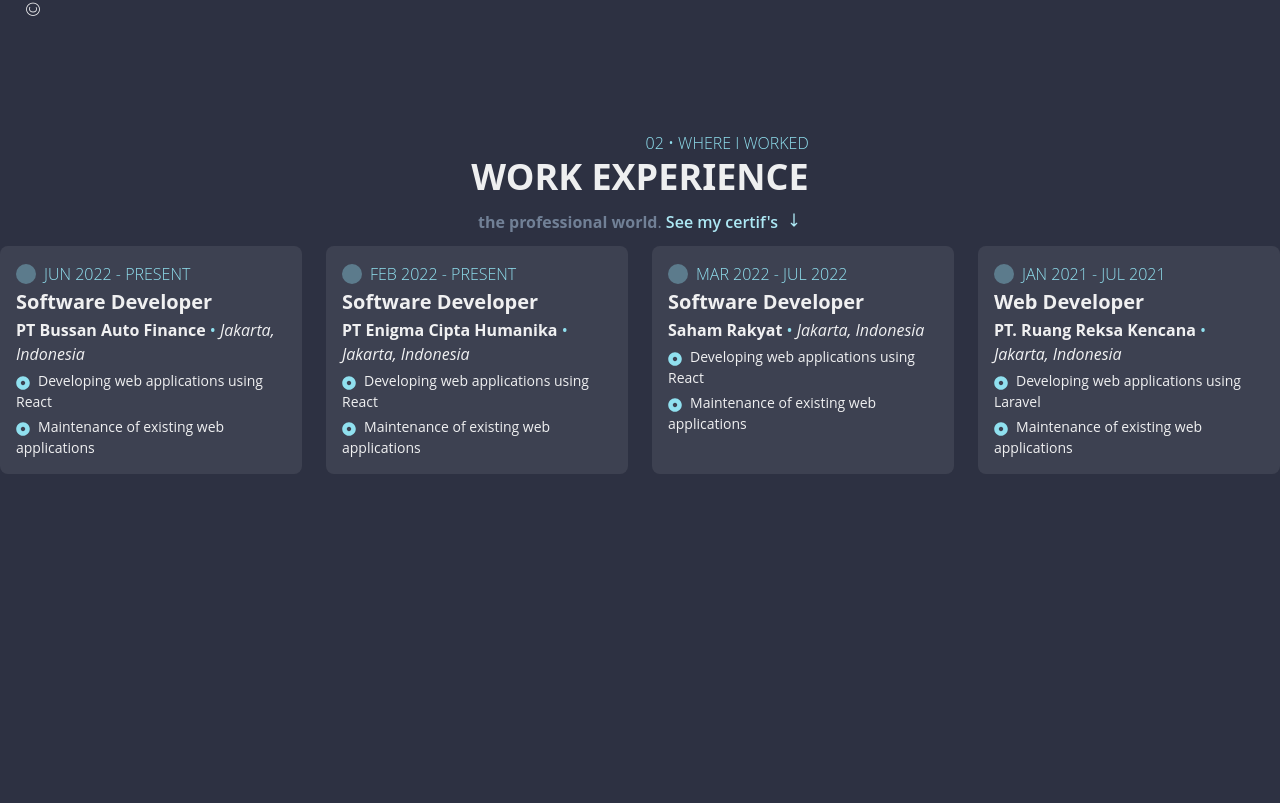
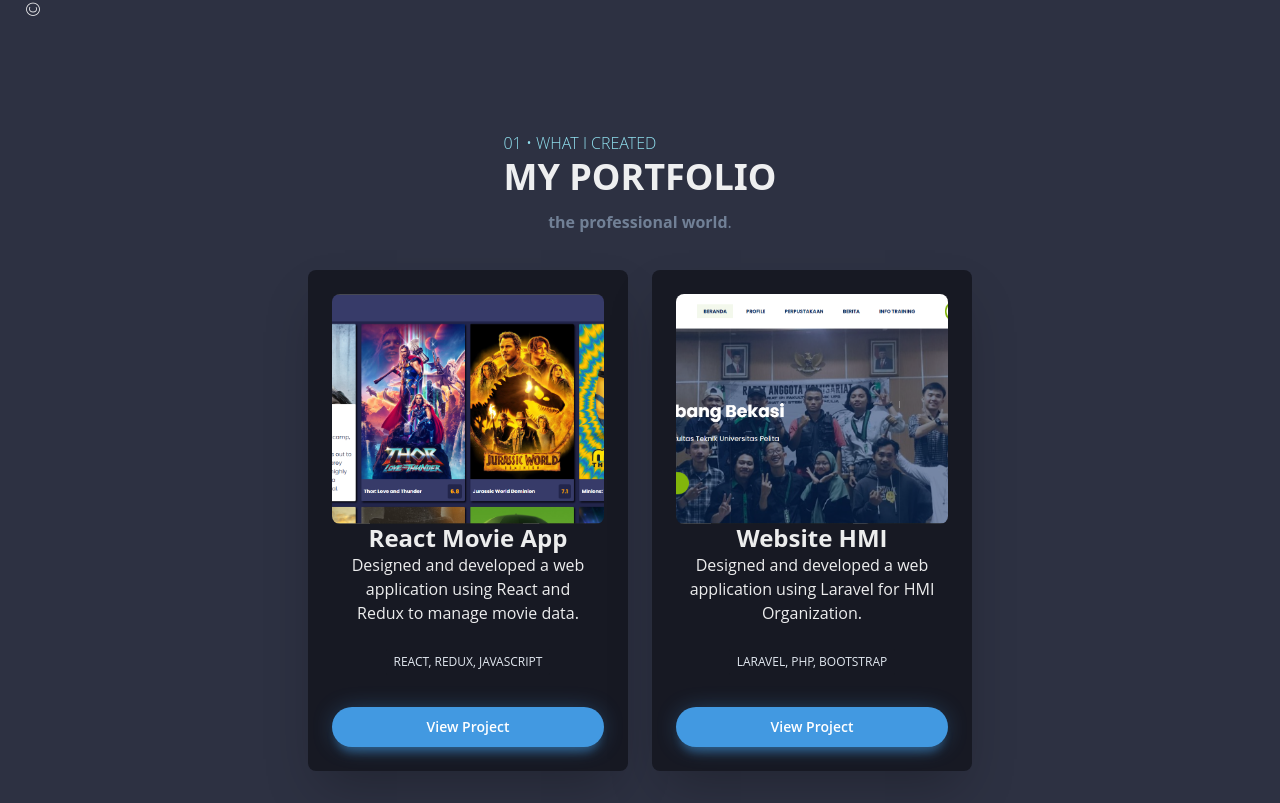
Before and after one commit to Baiim/yaelahbiim, a Next.js app: page /about in a window 1280 px wide. Shown: the part 757-1560 px from the top of the page. Built offline with nearby package versions, Linux system fonts and the light colour scheme.

Commit message:
[UPDATE] new update

```diff
--- a/src/components/about-hero/index.tsx
+++ b/src/components/about-hero/index.tsx
@@ -17,33 +17,33 @@ import {
   TabPanels,
   Tab,
   TabPanel
-} from '@chakra-ui/react'
-import { AnimatePresence, motion, Variants } from 'framer-motion'
-import { useState } from 'react'
-import { LIGHT_BLUE_COLOR, DARK_BLUE_COLOR } from '../constants'
-import SocialMedia from '../social-media'
-import SummaryTitle from '../summary-title'
-import ScrollIdButton from '../scroll-id-button'
-import { Quotes } from '../../types/quotes'
-import quotes from '../../data/quotes'
+} from "@chakra-ui/react"
+import { AnimatePresence, motion, Variants } from "framer-motion"
+import { useState } from "react"
+import { LIGHT_BLUE_COLOR, DARK_BLUE_COLOR } from "../constants"
+import SocialMedia from "../social-media"
+import SummaryTitle from "../summary-title"
+import ScrollIdButton from "../scroll-id-button"
+import { Quotes } from "../../types/quotes"
+import quotes from "../../data/quotes"
 
 const leftVariants: Variants = {
   hidden: {
     x: -30,
     opacity: 0,
     transition: {
-      type: 'tween',
+      type: "tween",
       duration: 0.4,
-      ease: 'easeOut'
+      ease: "easeOut"
     }
   },
   visible: {
     x: 0,
     opacity: 1,
     transition: {
-      type: 'tween',
+      type: "tween",
       duration: 0.4,
-      ease: 'easeOut'
+      ease: "easeOut"
     }
   }
 }
@@ -53,18 +53,18 @@ const avatarVariants: Variants = {
     y: 30,
     opacity: 0,
     transition: {
-      type: 'tween',
+      type: "tween",
       duration: 0.4,
-      ease: 'easeOut'
+      ease: "easeOut"
     }
   },
   visible: {
     y: 0,
     opacity: 1,
     transition: {
-      type: 'tween',
+      type: "tween",
       duration: 0.4,
-      ease: 'easeOut'
+      ease: "easeOut"
     }
   }
 }
@@ -74,19 +74,19 @@ const rightVariants: Variants = {
     x: 30,
     opacity: 0,
     transition: {
-      type: 'tween',
+      type: "tween",
       duration: 0.4,
-      ease: 'easeInOut'
+      ease: "easeInOut"
     }
   },
   visible: {
     x: 0,
     opacity: 1,
     transition: {
-      type: 'tween',
+      type: "tween",
       delay: 0.5,
       duration: 0.4,
-      ease: 'easeInOut'
+      ease: "easeInOut"
     }
   }
 }
@@ -110,12 +110,12 @@ const AboutHero = () => {
   const [index, setIndex] = useState(0)
   const sendRandomQuotes = () => {
     const { description } = quotes[index] as Quotes
-    console.log('check', description)
+    console.log("check", description)
     toast({
       description: description,
-      position: 'top',
-      variant: 'top-accent',
-      status: 'info',
+      position: "top",
+      variant: "top-accent",
+      status: "info",
       duration: 5000,
       isClosable: true
     })
@@ -129,37 +129,37 @@ const AboutHero = () => {
   return (
     <AnimatePresence exitBeforeEnter>
       <Stack
-        w="100%"
-        minH="100vh"
-        justify="center"
-        align="center"
+        w='100%'
+        minH='100vh'
+        justify='center'
+        align='center'
         spacing={4}
-        direction={{ base: 'column', md: 'row' }}
+        direction={{ base: "column", md: "row" }}
       >
         <MotionStack
           variants={leftVariants}
-          initial="hidden"
-          animate="visible"
-          exit="hidden"
-          w={{ base: '100%', md: '33%' }}
+          initial='hidden'
+          animate='visible'
+          exit='hidden'
+          w={{ base: "100%", md: "33%" }}
           spacing={8}
-          align={{ base: 'center', md: 'start' }}
+          align={{ base: "center", md: "start" }}
         >
           <Heading
-            as="h1"
-            fontSize="4xl"
-            textAlign={{ base: 'center', md: 'left' }}
-            lineHeight="6"
-            fontFamily="poppins"
+            as='h1'
+            fontSize='4xl'
+            textAlign={{ base: "center", md: "left" }}
+            lineHeight='6'
+            fontFamily='poppins'
           >
             Sektiawan Bimo Prihpambudi
             <MotionText
-              as="span"
-              fontSize="5rem"
-              fontWeight="extrabold"
+              as='span'
+              fontSize='5rem'
+              fontWeight='extrabold'
               color={mode(LIGHT_BLUE_COLOR, DARK_BLUE_COLOR)}
               variants={variants}
-              animate="animate"
+              animate='animate'
             >
               .
             </MotionText>
@@ -173,27 +173,27 @@ const AboutHero = () => {
         </MotionStack>
         <MotionStack
           variants={avatarVariants}
-          initial="hidden"
-          animate="visible"
-          exit="hidden"
+          initial='hidden'
+          animate='visible'
+          exit='hidden'
           spacing={-1}
-          w={{ base: '100%', md: '34%' }}
+          w={{ base: "100%", md: "34%" }}
         >
           <Image
-            alt="Avatar image"
-            w="75%"
+            alt='Avatar image'
+            w='75%'
             h={{ base: 400, lg: 400 }}
-            fit="cover"
-            src="/images/cosmos.png"
+            fit='cover'
+            src='/images/photo.png'
             fallback={<Skeleton h={{ base: 400, lg: 400 }} />}
           />
-          <Tooltip label="See random quotes ..." hasArrow>
+          <Tooltip label='See random quotes ...' hasArrow>
             <Button
-              w="75%"
-              variant="solid"
-              colorScheme="hakka"
+              w='75%'
+              variant='solid'
+              colorScheme='hakka'
               onClick={sendRandomQuotes}
-              fontFamily="Poppins"
+              fontFamily='Poppins'
             >
               Frontend Developer
             </Button>
@@ -201,33 +201,33 @@ const AboutHero = () => {
         </MotionStack>
         <MotionStack
           variants={rightVariants}
-          initial="hidden"
-          animate="visible"
-          exit="hidden"
-          w={{ base: '100%', md: '33%' }}
+          initial='hidden'
+          animate='visible'
+          exit='hidden'
+          w={{ base: "100%", md: "33%" }}
           spacing={4}
-          align={{ base: 'center', md: 'end' }}
+          align={{ base: "center", md: "end" }}
         >
           <VStack
             spacing={-2}
             color={mode(LIGHT_BLUE_COLOR, DARK_BLUE_COLOR)}
-            align={{ base: 'center', md: 'end' }}
+            align={{ base: "center", md: "end" }}
           >
-            <SummaryTitle number={1} title="Introduction" />
-            <Heading fontSize="3xl" fontFamily="Poppins">
+            <SummaryTitle number={1} title='Introduction' />
+            <Heading fontSize='3xl' fontFamily='Poppins'>
               Frontend Developer
             </Heading>
           </VStack>
           <Text
-            color="gray.500"
-            textAlign={{ base: 'center', md: 'end' }}
-            fontFamily="Poppins"
+            color='gray.500'
+            textAlign={{ base: "center", md: "end" }}
+            fontFamily='Poppins'
           >
             A passionate <strong>developer</strong> having an experience of
-            building <strong>smart</strong> and <strong>scalable</strong>{' '}
+            building <strong>smart</strong> and <strong>scalable</strong>{" "}
             websites with a great <strong>user experience</strong>.
           </Text>
-          <ScrollIdButton text="Learn more" id="experiences" />
+          <ScrollIdButton text='Learn more' id='experiences' />
         </MotionStack>
       </Stack>
     </AnimatePresence>
--- a/src/components/logo/index.tsx
+++ b/src/components/logo/index.tsx
@@ -3,11 +3,11 @@ import {
   Link,
   Text,
   TextProps,
-  useColorModeValue as mode,
-} from "@chakra-ui/react";
-import { motion, Variants } from "framer-motion";
-import NextLink from "next/link";
-import DarkModeSwitch from "../dark-mode";
+  useColorModeValue as mode
+} from "@chakra-ui/react"
+import { motion, Variants } from "framer-motion"
+import NextLink from "next/link"
+import DarkModeSwitch from "../dark-mode"
 
 const variants: Variants = {
   animate: {
@@ -16,12 +16,12 @@ const variants: Variants = {
       delay: 0.25,
       duration: 1,
       repeat: Infinity,
-      ease: [0.15, 0.85, 0.15, 0.85],
-    },
-  },
-};
+      ease: [0.15, 0.85, 0.15, 0.85]
+    }
+  }
+}
 
-const MotionText = motion<TextProps>(Text);
+const MotionText = motion<TextProps>(Text)
 
 const Logo = () => {
   return (
@@ -32,15 +32,15 @@ const Logo = () => {
         animate={{ y: 0, opacity: 1 }}
         transition={{
           duration: 0.4,
-          type: "ease",
+          type: "ease"
         }}
         whileHover={{ scale: 1.05 }}
         whileTap={{ scale: 0.95 }}
       >
-        <NextLink href="/" passHref>
+        <NextLink href='/' passHref>
           <Link
-            as="h1"
-            fontSize="3xl"
+            as='h1'
+            fontSize='3xl'
             fontFamily={["Berkshire Swash"]}
             _hover={{ textDecoration: "none" }}
           >
@@ -49,16 +49,16 @@ const Logo = () => {
         </NextLink>
       </motion.div>
       <MotionText
-        fontSize="3xl"
-        fontWeight="extrabold"
-        color="#ADE8F4"
+        fontSize='3xl'
+        fontWeight='extrabold'
+        color='#ADE8F4'
         variants={variants}
-        animate="animate"
+        animate='animate'
       >
-        🐱
+        #
       </MotionText>
     </HStack>
-  );
-};
+  )
+}
 
-export default Logo;
+export default Logo
--- a/src/components/project-card/index.tsx
+++ b/src/components/project-card/index.tsx
@@ -7,7 +7,8 @@ import {
   Image,
   Stack,
   Text,
-  useColorModeValue as mode
+  useColorModeValue as mode,
+  Badge
 } from "@chakra-ui/react"
 import NextLink from "next/link"
 
@@ -24,40 +25,15 @@ type Props = {
 
 const ProjectCard = ({ image, title, description, stack, link }: Projects) => {
   return (
-    <Center py={12}>
+    <Center py={6}>
       <Box
-        role={"group"}
-        p={6}
-        maxW={"330px"}
+        maxW={"320px"}
         w={"full"}
-        bg={mode(LIGHT_CARD_COLOR, DARK_CARD_COLOR)}
+        bg={mode("white", "gray.900")}
         boxShadow={"2xl"}
         rounded={"lg"}
-        pos={"relative"}
-        zIndex={1}
-      >
-        <Box
-          rounded={"lg"}
-          mt={-12}
-          pos={"relative"}
-          height={"230px"}
-          _after={{
-            transition: "all .3s ease",
-            content: '""',
-            w: "full",
-            h: "full",
-            pos: "absolute",
-            top: 5,
-            left: 0,
-            backgroundImage: { image },
-            filter: "blur(15px)",
-            zIndex: -1
-          }}
-          _groupHover={{
-            _after: {
-              filter: "blur(20px)"
-            }
-          }}
+        p={6}
+        textAlign={"center"}
       >
         <Image
           rounded={"lg"}
@@ -66,27 +42,45 @@ const ProjectCard = ({ image, title, description, stack, link }: Projects) => {
           objectFit={"cover"}
           src={image}
         />
-        </Box>
-        <Stack pt={10} align={"center"}>
-          <Text color={"gray.500"} fontSize={"sm"} textTransform={"uppercase"}>
-            {stack.map(({ stack }) => stack).join(", ")}
-          </Text>
-          <Heading fontSize={"2xl"} fontFamily={"body"} fontWeight={500}>
+        <Heading fontSize={"2xl"} fontFamily={"body"}>
           {title}
         </Heading>
-          <Text fontSize={"md"}>{description}</Text>
-          <Stack direction={"row"} align={"center"}>
-            <NextLink href={link} passHref>
+        <Text textAlign={"center"} px={3}>
+          {description}
+        </Text>
+
+        <Stack align={"center"} justify={"center"} direction={"row"} mt={6}>
+          <Badge
+            px={2}
+            py={1}
+            bg={mode("white", "gray.900")}
+            fontWeight={"400"}
+          >
+            {stack.map(({ stack }) => stack).join(", ")}
+          </Badge>
+        </Stack>
+
+        <Stack mt={8} direction={"row"} spacing={4}>
+          <NextLink href={link}>
             <Button
+              flex={1}
+              fontSize={"sm"}
               rounded={"full"}
-                px={10}
-                colorScheme='hakka'
-                variant='outline'
+              bg={"blue.400"}
+              color={"white"}
+              boxShadow={
+                "0px 1px 25px -5px rgb(66 153 225 / 48%), 0 10px 10px -5px rgb(66 153 225 / 43%)"
+              }
+              _hover={{
+                bg: "blue.500"
+              }}
+              _focus={{
+                bg: "blue.500"
+              }}
             >
               View Project
             </Button>
           </NextLink>
-          </Stack>
         </Stack>
       </Box>
     </Center>
--- a/src/data/command.ts
+++ b/src/data/command.ts
@@ -1,29 +1,29 @@
-import { Command } from "../types/command";
-import { BsMoon } from "@react-icons/all-files/bs/BsMoon";
-import { FcCloseUpMode } from "@react-icons/all-files/fc/FcCloseUpMode";
-import { FcEditImage } from "@react-icons/all-files/fc/FcEditImage";
-import { FcHome } from "@react-icons/all-files/fc/FcHome";
-import { FcNews } from "@react-icons/all-files/fc/FcNews";
-import { RiGithubFill } from "@react-icons/all-files/ri/RiGithubFill";
-import { RiInstagramFill } from "@react-icons/all-files/ri/RiInstagramFill";
-import { RiLinkedinFill } from "@react-icons/all-files/ri/RiLinkedinFill";
-import { RiTwitterFill } from "@react-icons/all-files/ri/RiTwitterFill";
-import { WiDaySunny } from "@react-icons/all-files/wi/WiDaySunny";
-import { LINKEDIN, GITHUB, INSTAGRAM } from "../components/constants";
+import { Command } from "../types/command"
+import { BsMoon } from "@react-icons/all-files/bs/BsMoon"
+import { FcCloseUpMode } from "@react-icons/all-files/fc/FcCloseUpMode"
+import { FcEditImage } from "@react-icons/all-files/fc/FcEditImage"
+import { FcHome } from "@react-icons/all-files/fc/FcHome"
+import { FcNews } from "@react-icons/all-files/fc/FcNews"
+import { RiGithubFill } from "@react-icons/all-files/ri/RiGithubFill"
+import { RiInstagramFill } from "@react-icons/all-files/ri/RiInstagramFill"
+import { RiLinkedinFill } from "@react-icons/all-files/ri/RiLinkedinFill"
+import { RiTwitterFill } from "@react-icons/all-files/ri/RiTwitterFill"
+import { WiDaySunny } from "@react-icons/all-files/wi/WiDaySunny"
+import { LINKEDIN, GITHUB, INSTAGRAM } from "../components/constants"
 
 const commands: Command[] = [
   {
     title: "Home",
     icon: FcHome,
     href: "/",
-    isExternal: false,
+    isExternal: false
   },
   {
     title: "Portfolio",
     icon: FcEditImage,
     // href: "/portfolio",
-    href: "#",
-    isExternal: false,
+    href: "/project",
+    isExternal: false
   },
   // {
   //   title: "Blog",
@@ -35,34 +35,34 @@ const commands: Command[] = [
     title: "About",
     icon: FcCloseUpMode,
     href: "/about",
-    isExternal: false,
+    isExternal: false
   },
   {
     title: "Linkedin",
     icon: RiLinkedinFill,
     href: LINKEDIN,
-    isExternal: true,
+    isExternal: true
   },
   {
     title: "Github",
     icon: RiGithubFill,
     href: GITHUB,
-    isExternal: true,
+    isExternal: true
   },
   {
     title: "Instagram",
     icon: RiInstagramFill,
     href: INSTAGRAM,
-    isExternal: true,
+    isExternal: true
   },
   {
     title: "Dark Theme",
-    icon: BsMoon,
+    icon: BsMoon
   },
   {
     title: "Light Theme",
-    icon: WiDaySunny,
-  },
-];
+    icon: WiDaySunny
+  }
+]
 
-export default commands;
+export default commands
--- a/src/data/projects.ts
+++ b/src/data/projects.ts
@@ -21,7 +21,7 @@ const projects: Projects[] = [
   },
   {
     image: "/images/webhmi.png",
-    title: "Project 1",
+    title: "Website HMI",
     link: "http://hmikomfatek.org/",
     description:
       "Designed and developed a web application using Laravel for HMI Organization.",
@@ -31,6 +31,9 @@ const projects: Projects[] = [
       },
       {
         stack: "PHP"
+      },
+      {
+        stack: "Bootstrap"
       }
     ]
   }
--- a/src/pages/about/index.tsx
+++ b/src/pages/about/index.tsx
@@ -13,12 +13,35 @@ import experiences from "../../data/experiences"
 import Degree from "../../components/degree"
 import degrees from "../../data/degrees"
 import ScrollIdButton from "../../components/scroll-id-button"
+import projects from "../../data/projects"
 
 const About = () => {
   return (
     <Layout title='About' description='About Sektiawan Bimo Prihpambudi'>
       <VStack py={{ base: 20, md: 0 }}>
         <AboutHero />
+        <Scene
+          number={1}
+          summaryTitle='What I created'
+          title='My Portfolio'
+          align='start'
+        >
+          <Text align='center' color='gray.500'>
+            <strong>the professional world</strong>.{" "}
+          </Text>
+          <Stack direction={{ base: "column", md: "row" }} spacing={6}>
+            {projects.map(({ image, title, description, stack, link }) => (
+              <ProjectCard
+                key={image}
+                image={image}
+                title={title}
+                description={description}
+                link={link}
+                stack={stack}
+              />
+            ))}
+          </Stack>
+        </Scene>
         <Scene
           id='experiences'
           number={2}
```
Also changed, not shown: src/components/home-hero/index.tsx (+55 -53 lines), src/components/skill-card/index.tsx (added, +91 -0 lines), 1 other file (tests, documents, lock files or other folders). Lines whose indentation alone changed are shown as unchanged.
